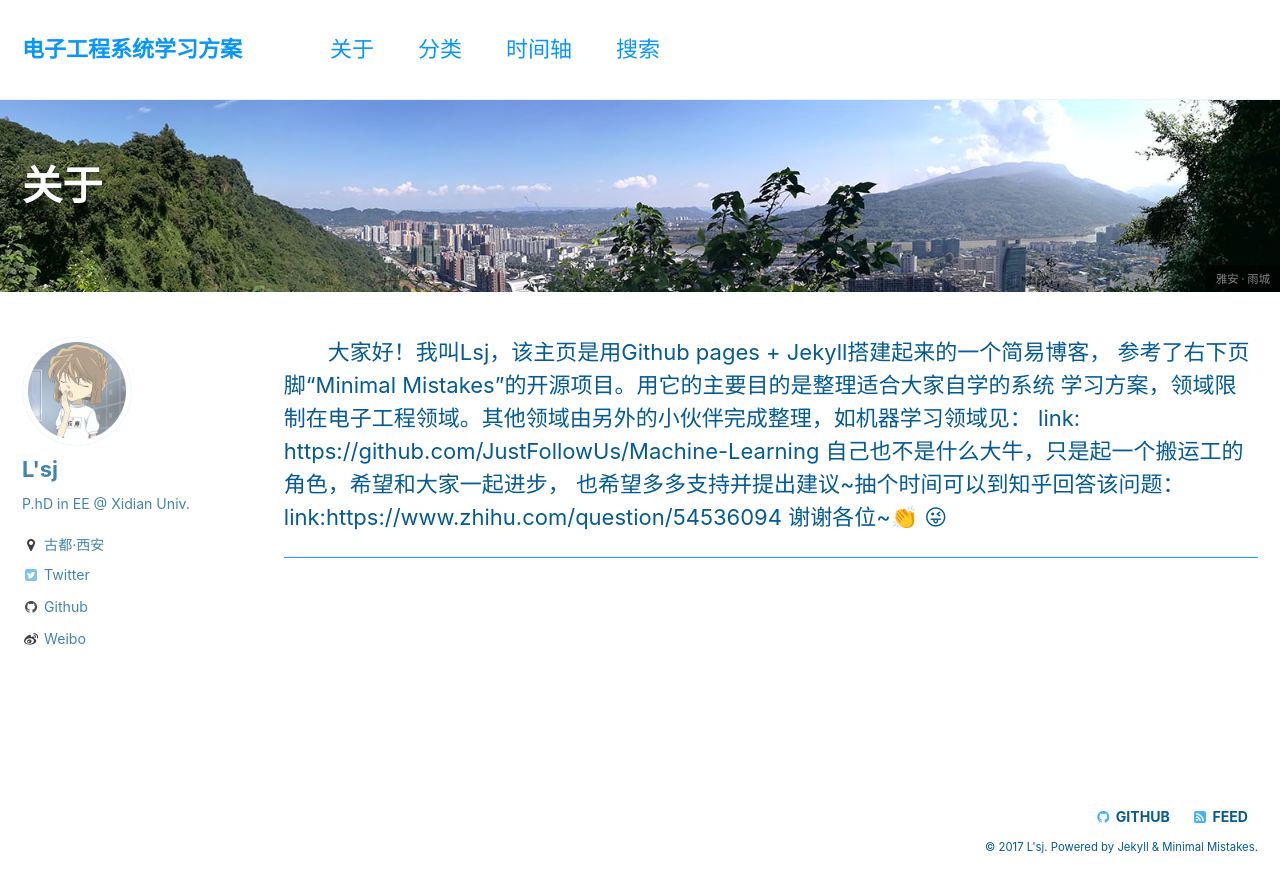
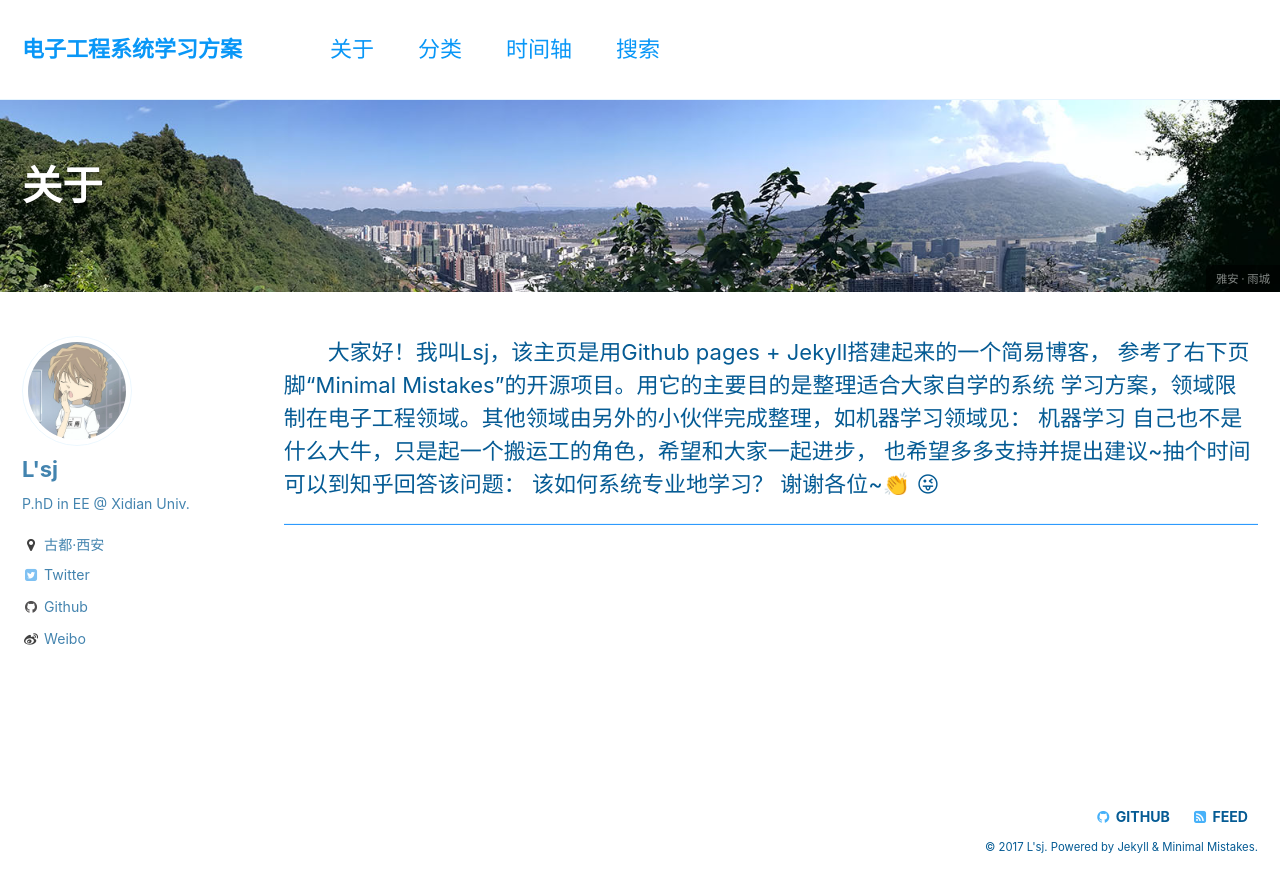
Before and after one commit to leeic007/leeic007.github.com, a Jekyll site: the page built from _pages/about.html, in a window 1280 px wide. Shown: the top 892 px of the page. Built offline with Jekyll 4.4.1, drawn with Linux system fonts in a browser that asks for light colours; emoji names are drawn with the system emoji font.

Commit message:
Update about.html

```diff
--- a/_pages/about.html
+++ b/_pages/about.html
@@ -15,13 +15,12 @@ tags:
 参考了右下页脚“Minimal Mistakes”的开源项目。用它的主要目的是整理适合大家自学的系统
 学习方案，领域限制在电子工程领域。其他领域由另外的小伙伴完成整理，如机器学习领域见：
 
-link: https://github.com/JustFollowUs/Machine-Learning
-
+<a href="https://github.com/JustFollowUs/Machine-Learning">机器学习</a>
 
 自己也不是什么大牛，只是起一个搬运工的角色，希望和大家一起进步，
 也希望多多支持并提出建议~抽个时间可以到知乎回答该问题：
 
-link:https://www.zhihu.com/question/54536094
+<a href="https://www.zhihu.com/question/54536094">该如何系统专业地学习？</a>
 
 谢谢各位~:clap: :stuck_out_tongue_winking_eye:
 
```
